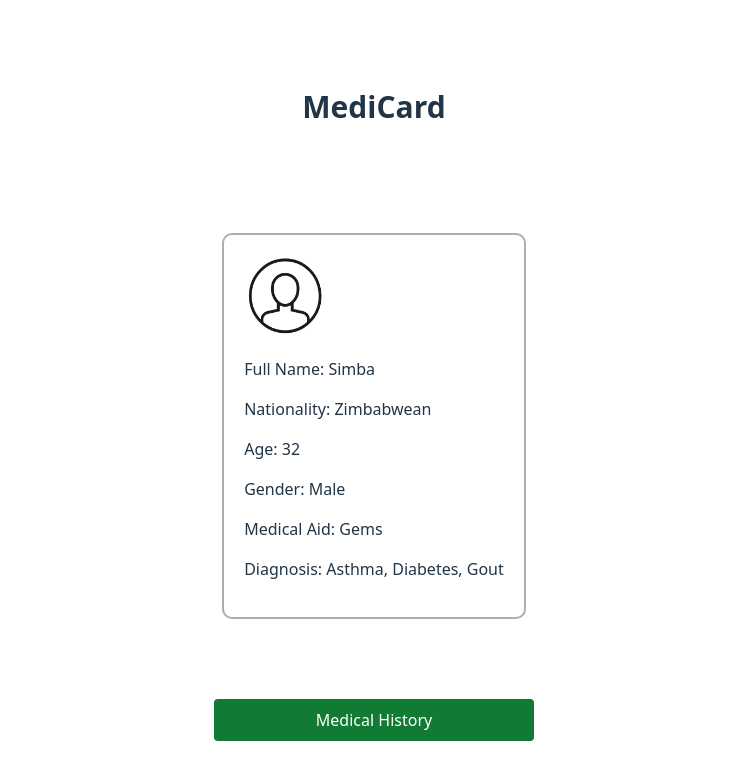
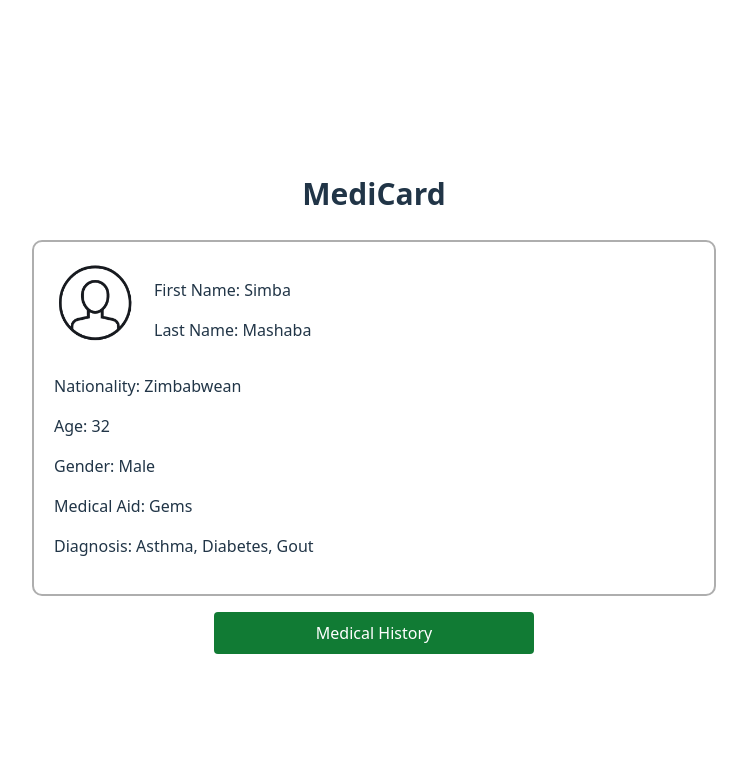
Before and after one commit to reaapunzell/HealthLink, a React (Vite) app in the folder health-link/: page /medicard in a window 1280 px wide. Shown: the top 780 px of the page, without its empty margins (266-1013 px from the left). Built offline with nearby package versions, Linux system fonts and the light colour scheme.

Commit message:
dashboard format

```diff
--- a/health-link/src/assets/style.css
+++ b/health-link/src/assets/style.css
@@ -202,14 +202,14 @@ select {
   text-align: center;
 }
 .medical-card {
-  display: flex;
   align-items: center;
   border: 2px solid #aeaeae;
   padding: 20px;
   border-radius: 10px;
-  width: auto;
-  margin: 10vh 20vh;
-  font-size: auto;
+  width: 80vh;
+  margin: 0 20vh 2vh 20vh;
+
+  font-size: 1rem;
   gap: 20px;
 }
 
@@ -233,6 +233,9 @@ select {
   color: var(--primary-color);
 }
 
+.medical-card-img-names {
+  display: flex;
+}
 .my-appointments-section {
   text-align: center;
 }
@@ -449,10 +452,15 @@ li.appointment {
   display: flex;
 }
 
+.appointments-container h2 {
+  text-align: center;
+  width: auto;
+  margin: 5vh;
+}
+
 .next-appointment-container {
   background-color: var(--card-background-color);
   border-radius: 8px;
-  width: 60vh;
 }
 
 .next-appointment-container h3 {
@@ -491,18 +499,20 @@ li.appointment {
 
 .upcoming-complete-btns {
   display: flex;
-  justify-content: space-between;
-  width: 20vh;
+  width: auto;
+  padding: 2vh;
   margin: 5vh;
 }
 
 .upcoming-btn,
 .complete-btn {
   margin-left: 5vh;
+  font-size: 12px;
 }
 
 .add-appointment-btn {
-  width: 20vh;
+  width: auto;
+  font-size: 12px;
 }
 
 .welcome-container {
@@ -650,3 +660,17 @@ li.appointment {
 .medicard-appointments-container {
   display: flex;
 }
+
+.overview-conditions-container {
+  margin-left: 5vh;
+}
+.overview-conditions-cards {
+  width: 40vh;
+
+  border-style: solid;
+  border-radius: 10px;
+}
+
+.card-content {
+  margin-left: 2vh;
+}
--- a/health-link/src/components/MediCard.jsx
+++ b/health-link/src/components/MediCard.jsx
@@ -1,6 +1,7 @@
 import React from "react";
 import Navigation from "./Navigation";
 import { useNavigate } from "react-router-dom";
+import "/src/assets/style.css";
 
 function MediCard() {
   const navigate = useNavigate();
@@ -12,16 +13,16 @@ function MediCard() {
     <div className="medi-card-container">
       <h2>MediCard</h2>
       <div className="medical-card" id="medicalCard">
-        <div>
+        <div className="medical-card-img-names">
           <img
             src="/src/assets/profile.png"
             alt="Profile Picture"
             className="profile-pic"
           />
           <div className="medical-card-information">
-            <p>
-              Full Name: <span id="fullName">Simba</span>
-            </p>
+            <p id="fullName">First Name: Simba</p>
+            <p id="lastName">Last Name: Mashaba</p>
+          </div>
         </div>
         <p>
           Nationality: <span id="nationality">Zimbabwean</span>
@@ -39,7 +40,6 @@ function MediCard() {
           Diagnosis: <span id="diagnosis">Asthma, Diabetes, Gout</span>
         </p>
       </div>
-      </div>
 
       <button className="medical-history-btn">Medical History</button>
     </div>
--- a/health-link/src/components/NextAppointment.jsx
+++ b/health-link/src/components/NextAppointment.jsx
@@ -7,7 +7,7 @@ import calendarIcon from "/src/assets/calendar-icon.svg";
 
 const NextAppointment = () => {
   return (
-    <div>
+    <div className="appointments-container">
       <h2> Appointments</h2>
       <div className="upcoming-complete-btns">
         <button className="upcoming-btn" type="button">
--- /dev/null
+++ b/health-link/src/components/OverviewConditions.jsx
@@ -0,0 +1,21 @@
+import React from "react";
+import { useNavigate } from "react-router-dom";
+import "/src/assets/style.css";
+
+const OverviewConditions = () => {
+  return (
+    <div className="overview-conditions-container">
+      <h3>Overview Conditions</h3>
+
+      <div className="overview-conditions-cards">
+        <img />
+        <div className="card-content">
+          <h4>Card 1</h4>
+          <p>Card 1 description</p>
+        </div>
+      </div>
+    </div>
+  );
+};
+
+export default OverviewConditions;
--- a/health-link/src/pages/Dashboard.jsx
+++ b/health-link/src/pages/Dashboard.jsx
@@ -6,6 +6,7 @@ import NextAppointment from "../components/NextAppointment";
 import Welcome from "../components/Welcome";
 import Info from "../components/Info";
 import MediCard from "../components/MediCard";
+import OverviewConditions from "../components/OverviewConditions";
 
 const Dashboard = () => {
   return (
@@ -15,11 +16,7 @@ const Dashboard = () => {
       <div className="dashboard-container">
         <div className="dashboard-main">
           <div className="welcome-component">
-            <Welcome />
-          </div>
-
-          <div className="info-component">
-            <Info />
+            <h2>Hey, Rea! Welcome Back</h2>
           </div>
         </div>
 
@@ -28,7 +25,9 @@ const Dashboard = () => {
           <NextAppointment />
         </div>
 
-        <div className="dashboard-cards-container"></div>
+        <div className="overview-conditions-container">
+          <OverviewConditions />
+        </div>
       </div>
     </div>
   );
```
Lines whose indentation alone changed are shown as unchanged.
